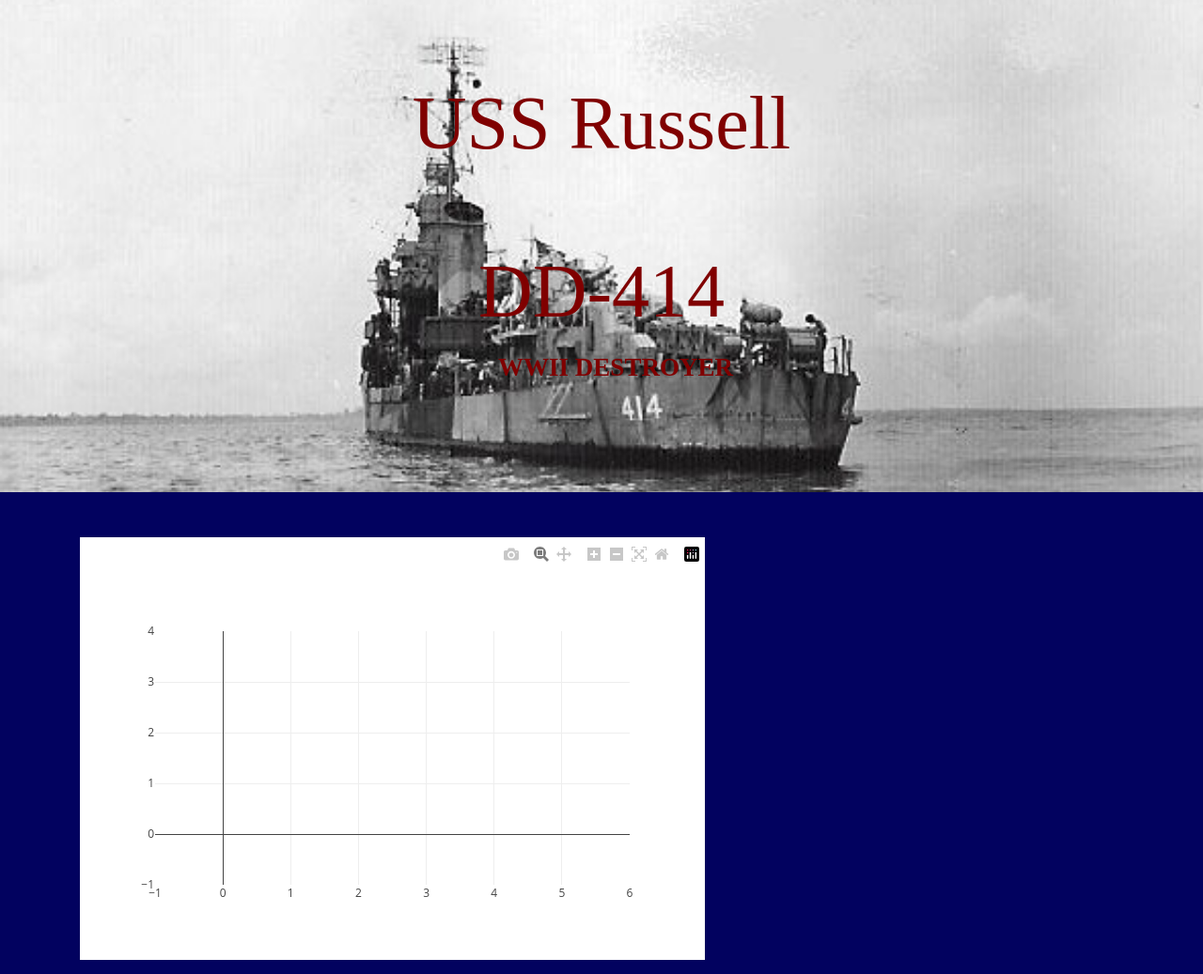
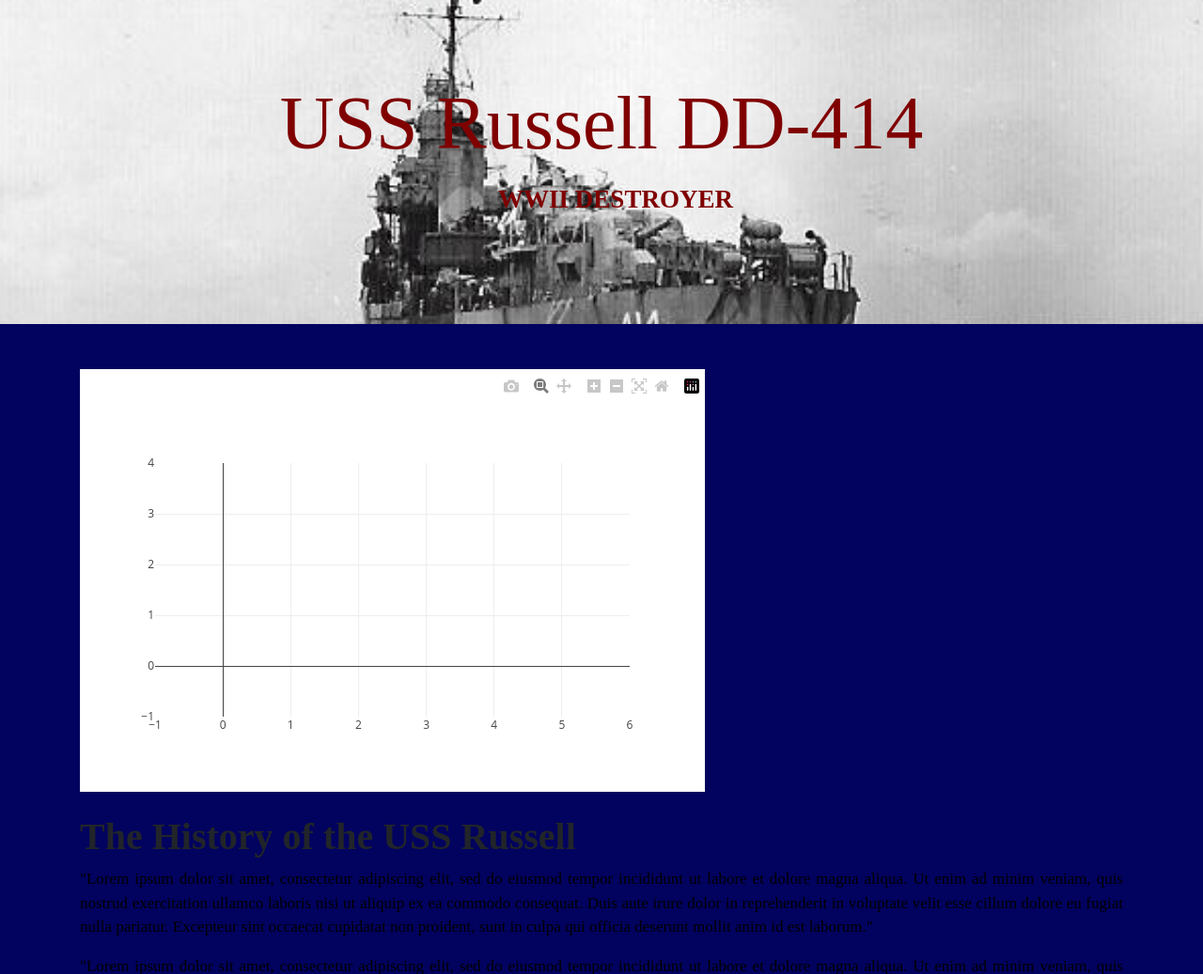
Before and after one commit to DMVance/USS-Russell-DD-414-WWII-App, a Flask app: template templates/index.html in a window 1280 px wide. Shown: the top 1037 px of the page at 94% size. Run offline with Flask 2, Linux system fonts and the light colour scheme; the template is opened without the code that fills it, so the values that code supplies are empty; parts of the project's set-up code (start-up, migrations or seed data) failed here and were passed over; some libraries are stand-ins or nearby versions; some web fonts are replaced.

Commit message:
minor text edits to titles

```diff
--- a/templates/parent.html
+++ b/templates/parent.html
@@ -20,8 +20,7 @@
     <body>
 
         <div class="header">
-            <h1 class="main-title">USS Russell</h1>
-            <h1 class="main-title">DD-414</h1>
+            <h1 class="main-title">USS Russell DD-414</h1>
             <nav class ="navigation">
                 <ul>
                     <li class="nav-list"><a href="{{ url_for('index') }}">WWII Destroyer</a></li>
```
